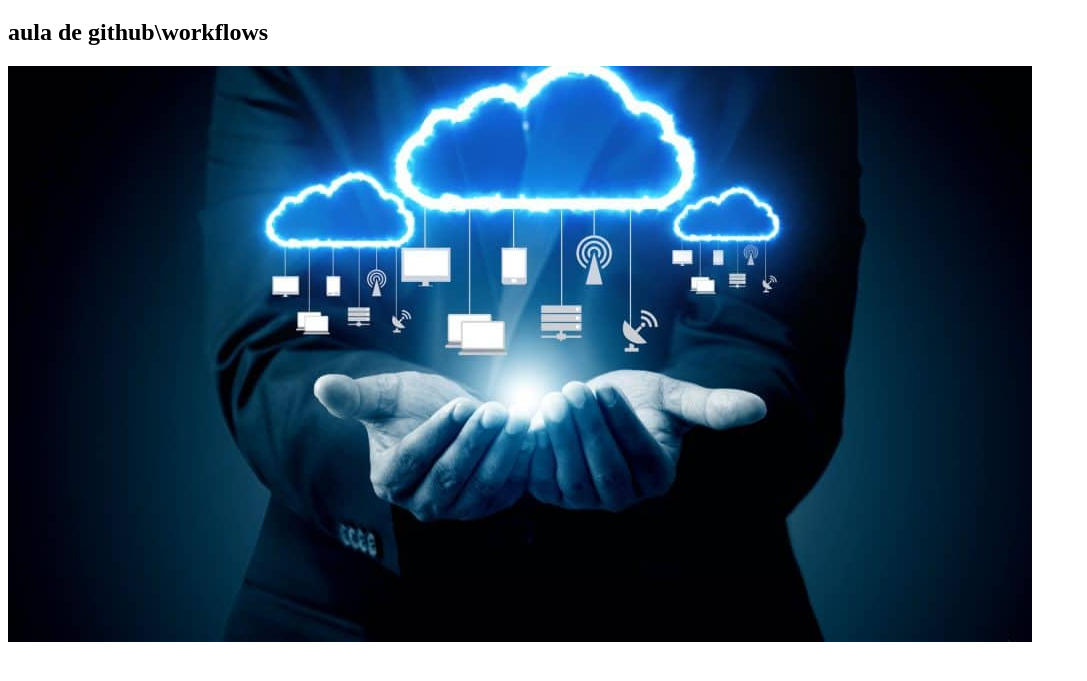
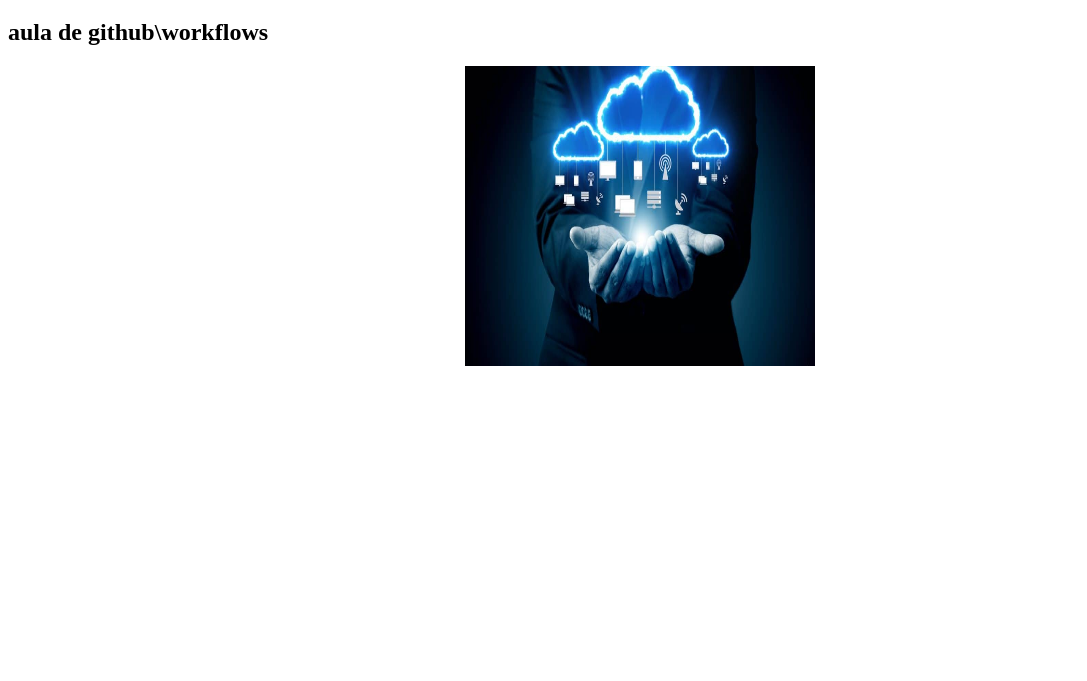
Before and after one commit to NaraOsio/meu_repositorio_pc_quinta, a plain HTML site: page index.html in a window 1280 px wide. Shown: the part 61-742 px from the top of the page, without its empty margins (0-1087 px from the left). Drawn offline with Linux system fonts and the light colour scheme.

Commit message:
acrescentei imagen

```diff
--- /dev/null
+++ b/index.css
@@ -0,0 +1,9 @@
+img{
+    height: 300px;
+    width: 350px;
+}
+.maquina{
+    display: flex;
+    width: 100%;
+    justify-content: center;
+}
--- a/index.html
+++ b/index.html
@@ -3,11 +3,12 @@
 <head>
     <meta charset="UTF-8">
     <meta name="viewport" content="width=device-width, initial-scale=1.0">
+    <link rel="stylesheet" href="index.css">
     <title>Minha primeira pagina.</title>
 </head>
 <body>
    <h1>Hello World!</h1>
     <h2>aula de github\workflows</h2>
-    <img src="maquina.jpeg" alt="">
+    <div class="maquina"><img src="maquina.jpeg" alt=""></div>
 </body>
 </html>
```
